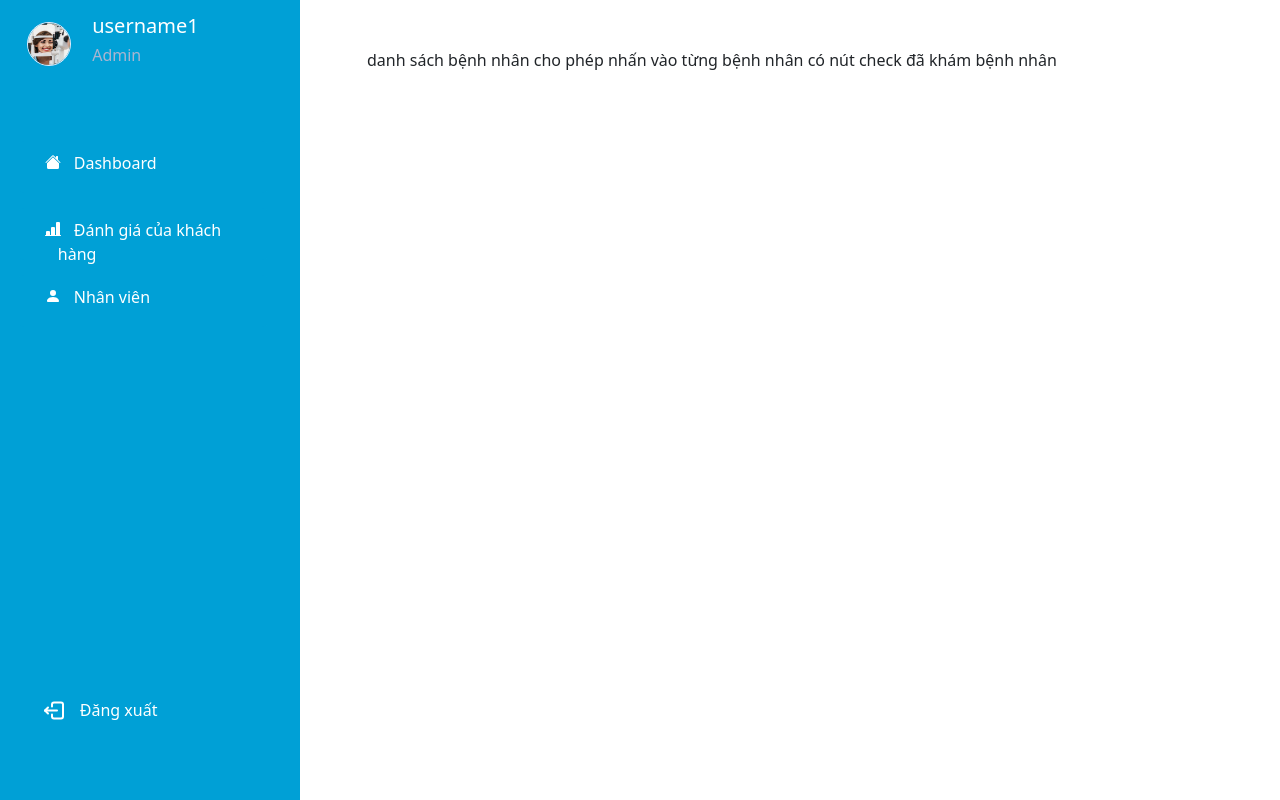
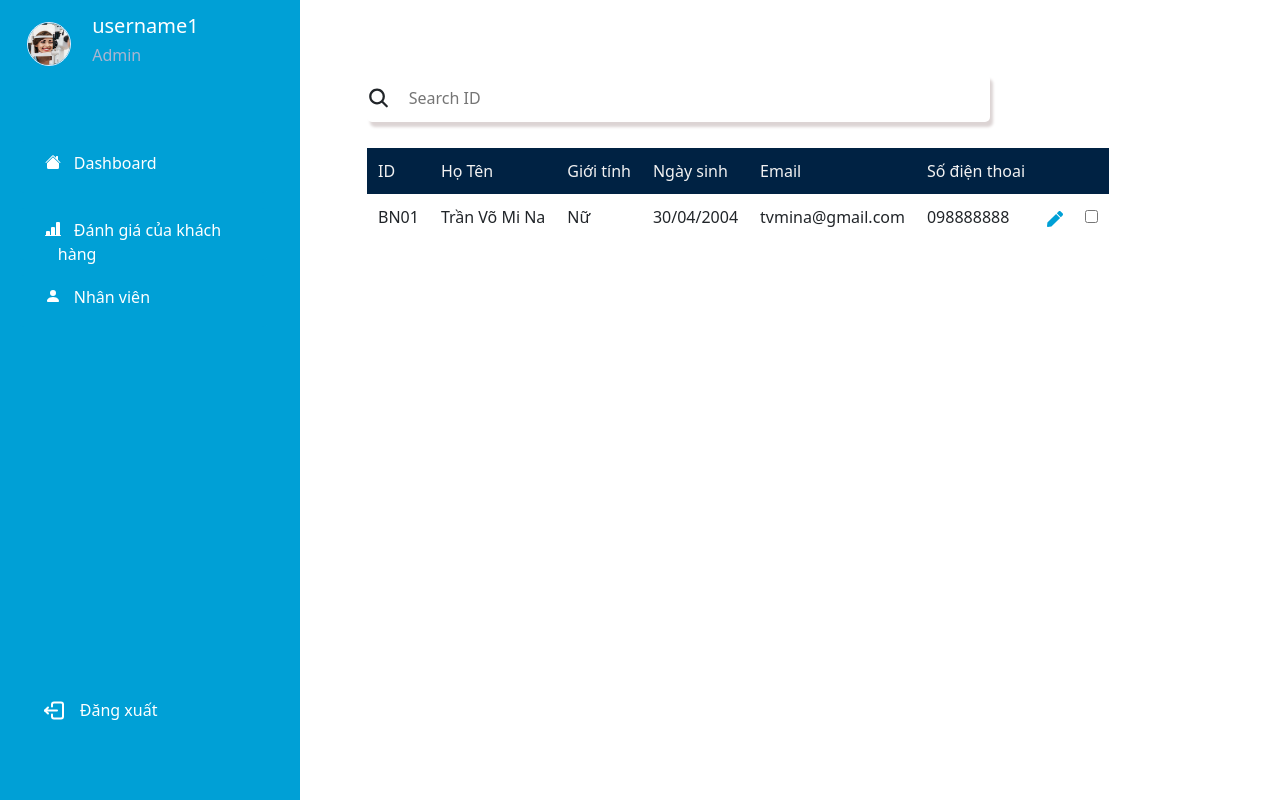
Before and after one commit to DN2803/Intro2SE_21_3_lab, a React (Create React App) app in the folder src/frontend/: page /login/1/doctor/patients in a window 1280 px wide. Built offline with nearby package versions, Linux system fonts and the light colour scheme.

Commit message:
add router to detail patient

```diff
--- a/src/frontend/src/router/Router.jsx
+++ b/src/frontend/src/router/Router.jsx
@@ -3,8 +3,8 @@ import {Routes, Route, Outlet, Navigate} from 'react-router-dom'
 
 //page ai coi cx được nè
 
-import Home from '../views/pages/Home'
-import Login from '../views/pages/Login'
+import Home from '../views/pages/Home';
+import Login from '../views/pages/Login';
 import Booking from "../views/pages/Booking";
 import AboutUs from "../views/pages/AboutUs";
 import Normal from "../components/ui/Normal";
@@ -16,6 +16,7 @@ import Feedback from "../views/pages/Feedback";
 
 import EmployeeManager from "../views/loggedpages/adminuser/EmployeeManager";
 import PatientListDoctor from "../views/loggedpages/doctoruser/PatientListDoctor";
+import PatientDetail from "../views/loggedpages/doctoruser/PatientDetail";
 import CustomerReview from "../views/loggedpages/adminuser/CustomerReview";
 import Dashboard from "../views/loggedpages/adminuser/Dashboard";
 import WarehouseDoctor from "../views/loggedpages/doctoruser/WarehouseDoctor";
@@ -49,7 +50,11 @@ const Routers = () => {
                     <Route path='admin/customerreview' element = {<CustomerReview/>}/>
                     <Route path='admin/dashboard' element = {<Dashboard/>}/>
 
-                    <Route path='doctor/patients' element = {<PatientListDoctor/>}/>
+                    <Route path='doctor/patients' element = {<PatientListDoctor/>}>
+                        {/* <Route path='patient/:id' element={<PatientDetail/>}/>   */}
+                    </Route>
+                    <Route path='doctor/patients/:idpatient' element={<PatientDetail/>}/>
+
                     <Route path='doctor/warehouse' element = {<WarehouseDoctor/>}/>
 
                     <Route path='pharmacist/patients' element = {<PatientListPharmacist/>}/>
--- /dev/null
+++ b/src/frontend/src/styles/PatientListDoctor.scss
@@ -0,0 +1,55 @@
+@import "./global.scss";
+.search-bar{
+    height: 100px;
+    &-input {
+        height: 3rem;
+        width: 75%;
+        border: none;
+        box-shadow: 3px 5px 3px #dcd4d4;
+        border-radius: 5px;
+        display: inline-flex;
+        flex-wrap: nowrap;
+        flex-direction: row;
+        align-items: center;
+        .icon-search{
+            width: 24px;
+            height: 24px;
+            padding: auto;
+
+        }
+        input{
+            padding: 0% 0% 0% 3%;
+            width: 100%;
+            border: none;
+        }
+    }
+}
+
+.table-patients {
+    td, th{
+        //border: 1px solid #ddd;
+        padding: 11px;
+    }
+    tr:nth-child(even){background-color: #f2f2f2;}
+    tr:hover {background-color: #ddd;}
+    th {
+        padding-top: 12px;
+        padding-bottom: 12px;
+        text-align: left;
+
+        color: white;
+      }
+    thead {
+        background-color: $heading-color;
+        color: #f2f2f2;
+    }
+    .icon{
+        &-fix {
+            color: $primary-color;
+        }
+        &-delete {
+            color: #a29494;
+        }
+    }
+
+}
--- a/src/frontend/src/views/loggedpages/adminuser/CustomerReview.jsx
+++ b/src/frontend/src/views/loggedpages/adminuser/CustomerReview.jsx
@@ -5,7 +5,6 @@ const CustomerReview = () =>{
     const title = [
         {Header: "ID", accessor: 'id'},
         {Header: "Họ Tên", accessor: 'name'},
-        {Header: "Email", accessor: 'email'},
         {Header: "Điện thoại", accessor: 'phone'},
         {Header: "Mô tả"},
         {Header: "Đánh giá"}
--- a/src/frontend/src/views/loggedpages/doctoruser/PatientDetail.jsx
+++ b/src/frontend/src/views/loggedpages/doctoruser/PatientDetail.jsx
@@ -1,8 +1,61 @@
 import React from "react";
+import { useParams } from "react-router-dom";
+import { Button, Row, Col } from "reactstrap";
+const PatientDetail = () => {
+    const { idpatient } = useParams();
+    // get medical history from database
+    // get information from database where patient's id = id patient
 
-const PatientDetail = () => {
+
+
     return (
         <>
+        <h1>#{idpatient}</h1>
+        <Button className="create-prescription">Tạo đơn thuốc</Button>
+        <div className="patient">
+            <div className="patient-information">
+                <Row>
+                    <Col>
+                        <Row>
+                            <label>Họ và tên</label>
+                            <input type="text" value={idpatient} readOnly></input>
+                        </Row>
+                        <Row>
+                            <label>Giới tính</label>
+                            <input type="text" value={idpatient} readOnly></input>
+                        </Row>
+                        <Row>
+                            <label>Email</label>
+                            <input type="text" value={idpatient} readOnly></input>
+                        </Row>
+                        <Row>
+                            <label>SĐT</label>
+                            <input type="text" value={idpatient} readOnly></input>
+                        </Row>
+                    </Col>
+                    <Col>
+                        <Row>
+                            <label>Ngày sinh</label>
+                            <input type="text" value={idpatient} readOnly></input>
+                        </Row>
+                        <Row>
+                            <label>Chống chỉ định</label>
+                            <input type="text" value={idpatient} readOnly></input>
+                        </Row>
+                        <Row>
+                            <label>Dị ứng</label>
+                            <input type="text" value={idpatient} readOnly></input>
+                        </Row>
+                    </Col>
+                </Row>
+            </div>
+            <div className="patient-history">
+
+
+
+
+            </div>
+        </div>
         chứa thông tin hồ sơ bệnh án của bệnh nhân nếu bệnh nhân đã từng khám tại cơ sở
         có nút tạo bệnh án
         </>
--- a/src/frontend/src/views/loggedpages/doctoruser/PatientListDoctor.jsx
+++ b/src/frontend/src/views/loggedpages/doctoruser/PatientListDoctor.jsx
@@ -1,13 +1,73 @@
-// page hiển thị danh sách bệnh nhân trong ngày của bác sĩ
 import React from "react";
 
+import { Link } from "react-router-dom";
+import { FaPen } from "react-icons/fa";
 
+import { IoSearch } from "react-icons/io5";
+
+
+import '../../../styles/PatientListDoctor.scss'
 const PatientListDoctor = () => {
+    const data = [
+        {
+            id: 'BN01',
+            name: 'Trần Võ Mi Na',
+            gender: 'Nữ',
+            birth: '30/04/2004',
+            email: 'tvmina@gmail.com',
+            phone: '098888888',
+        },
+    ];
+    const title = [
+        {Header: "ID", accessor: 'id'},
+        {Header: "Họ Tên", accessor: 'name'},
+        {Header: "Giới tính", accessor: 'gender'},
+        {Header: "Ngày sinh", accessor: 'birth'},
+        {Header: "Email", accessor: 'email'},
+        {Header: "Số điện thoai", accessor: 'phone'},
+        {Header: ""},
+        {Header: ""}
+    ];
     return (
-    <>
-    danh sách bệnh nhân
-    cho phép nhấn vào từng bệnh nhân
-    có nút check đã khám bệnh nhân
+        <>
+        <div className="search-bar d-flex align-items-center">
+            <div className="search-bar-input">
+            <IoSearch className="icon-search"/>
+            <input type="text" placeholder={ "Search ID"}/>
+            </div>
+        </div>
+        <div className="table-patients">
+            <table>
+                <thead>
+                    {
+                        title.map(t => {
+                            return (<td key={t}>{t.Header}</td>)
+                        })
+                    }
+                </thead>
+                <tbody>
+                    {
+                        data.map(d => {
+                            return (<tr key={d.id}>
+
+                                <td>{d.id}</td>
+                                <td>{d.name}</td>
+                                <td>{d.gender}</td>
+                                <td>{d.birth}</td>
+                                <td>{d.email}</td>
+                                <td>{d.phone}</td>
+
+                                <td>
+
+                                    <Link to ={`./${d.id}`}><FaPen className="icon-fix"/></Link>
+                                </td>
+                                <td><input type="checkbox" className="mark-done"/></td>
+                            </tr>)
+                        })
+                    }
+                </tbody>
+            </table>
+        </div>
     </>)
 
 }
--- a/src/frontend/src/views/loggedpages/doctoruser/WarehouseDoctor.jsx
+++ b/src/frontend/src/views/loggedpages/doctoruser/WarehouseDoctor.jsx
@@ -4,6 +4,7 @@ const WarehouseDoctor = () => {
     return (
         <>
         trang xem kho thuốc của bác sĩ
+
         </>
     )
 }
```
